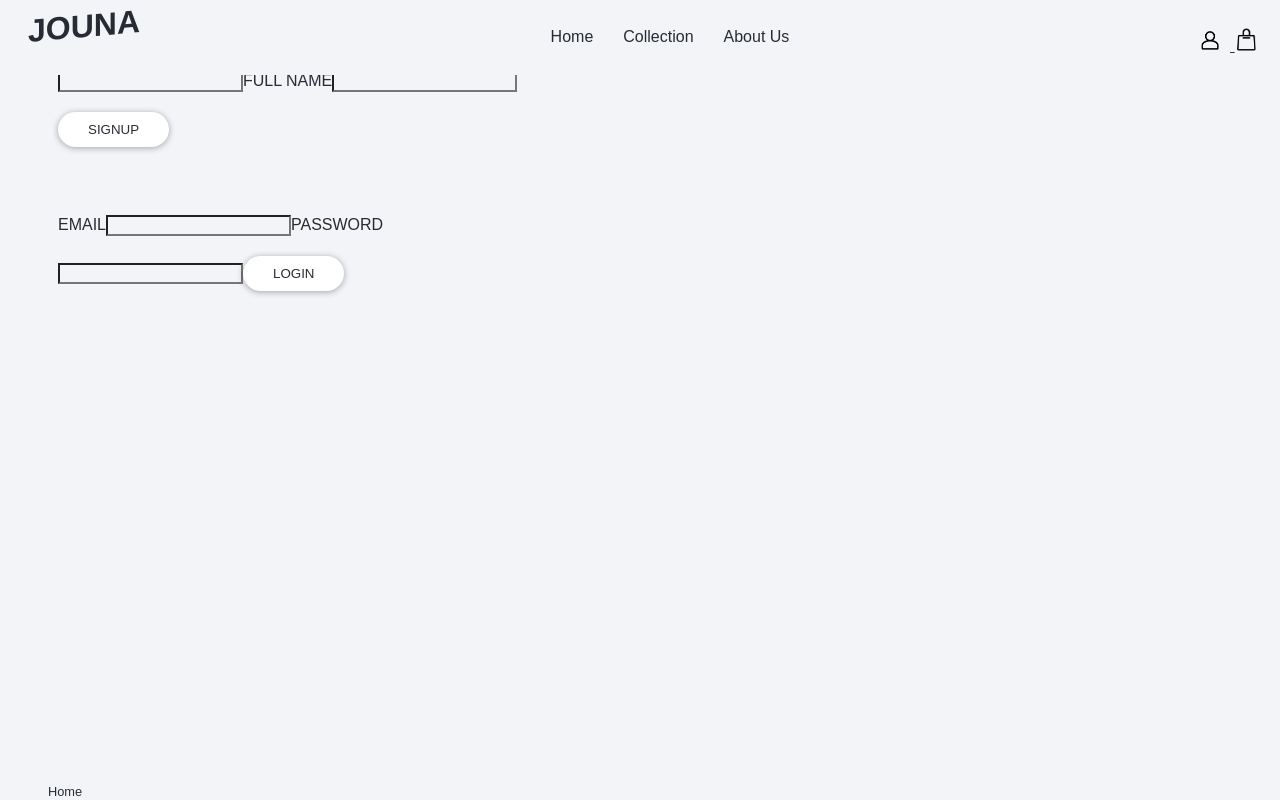
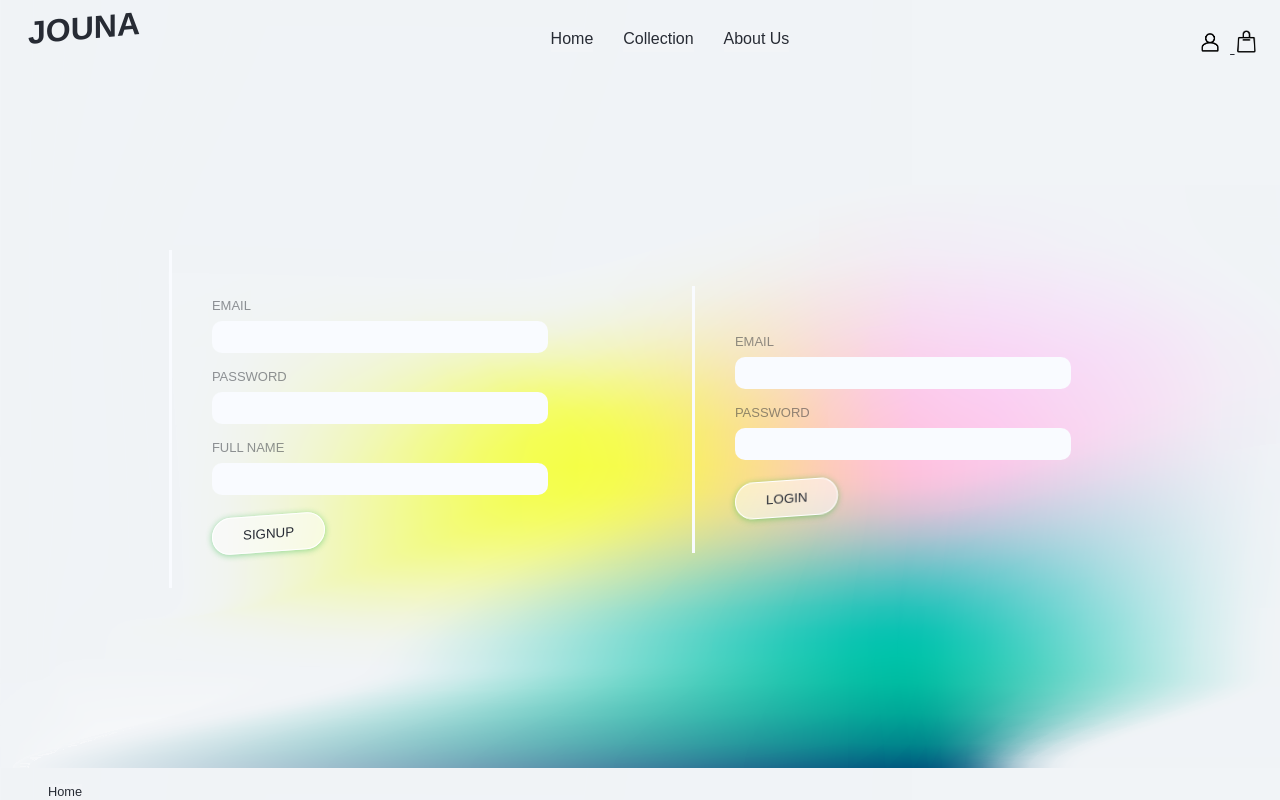
Before and after one commit to yuyujulz/furniture-store, a React (Create React App) app: page /signuplogin in a window 1280 px wide. Shown: the top 800 px of the page. Built offline with nearby package versions, Linux system fonts and the light colour scheme; no server answers; a web font is replaced by a local one.

Commit message:
changed a lot of visual:buttons, background image, colour scheme, added few pages, added sign in login page and form, played with positioning and layouts, stuck footer to the bottom, rewrote some css

```diff
--- a/src/components/AddItem.jsx
+++ b/src/components/AddItem.jsx
@@ -15,6 +15,7 @@ export default function AddItem(props) {
     const [stock, setStock] = useState(1);
     const [imageUrl, setImageUrl] = useState("");
     const [category, setCategory] = useState("");
+    const [color, setColor] = useState("");
   /* eslint-enable */
   const closeHandler = () => { props.onCancel() }
 
@@ -41,6 +42,7 @@ export default function AddItem(props) {
           stock,
           imageUrl,
           category,
+          color
         })
         .then((res) => {
           setTitle("");
@@ -50,6 +52,7 @@ export default function AddItem(props) {
           setStock(0);
           setImageUrl("");
           setCategory("");
+          setColor("")
           alert("Item been added!");
           closeHandler()
         })
@@ -106,6 +109,7 @@ export default function AddItem(props) {
               value={stock}
             />
           </div>
+          <div className="selectForm">
 
           <label>Category</label>
             <select
@@ -120,6 +124,23 @@ export default function AddItem(props) {
               <option value="chair">Chair</option>
             </select>
 
+            <label>Color</label>
+            <select
+              name="color"
+              className="color"
+              onChange={(e) => setColor(e.target.value)}
+              value={color}
+            >
+              <option value="black">Black</option>
+              <option value="white">White</option>
+              <option value="yellow">Yellow</option>
+              <option value="brown">Brown</option>
+              <option value="blue">Blue</option>
+              <option value="pattern">Pattern</option>
+              <option value="offWhite">Off White</option>
+              <option value="gray">gray</option>
+            </select>
+</div>
            {/* ADD ITEM IMAGE */}
 
           <label>Upload an Image</label>
--- a/src/components/Login.jsx
+++ b/src/components/Login.jsx
@@ -5,7 +5,7 @@ export default function LogIn(){
         <div >
 
 
-            <form action="submit" className="loginForm">
+            <form action="submit" className="loginForm signUp">
                     <label>EMAIL</label>
                         <input
                         className="email"
--- a/src/components/SignUp.jsx
+++ b/src/components/SignUp.jsx
@@ -5,7 +5,7 @@ export default function SignUp(){
         <div >
 
 
-                <form action="submit" className="loginForm">
+                <form action="submit" className="loginForm signUp" >
                     <label>EMAIL</label>
                         <input
                         className="email"
--- a/src/index.scss
+++ b/src/index.scss
@@ -4,25 +4,32 @@
 
 
 * {
-  background-color: rgb(242,244,247);
   color: rgb(39,43,52);
   font-family: sans-serif;
+}
+body{
+  background-image: url("./images/gradient-buttom.png");
+  background-attachment: fixed;
 }
 
 .btn {
   border: none;
-  background-color: white;
+  background-color:  rgb(255, 255, 255, 0.5);
   padding: 10px 30px;
   border-radius: 50px;
-  box-shadow: 0px 1px 6px rgb(39,43,52, 0.4);
+  box-shadow: 0px 1px 6px rgba(24, 181, 56, 0.459);
+  border: 1px solid white;
   margin: 20px auto;
   margin-right: 15px;
+  font-family: "larken", sans-serif;
+  transform: skewY(-4deg);
 }
 
 .btn:hover {
-  transform: scale(1.06) perspective(1.5px);
+  transform: scale(1) perspective(1.5px) skewY(3deg);
   transition-timing-function: ease-in-out;
-  transition-duration: 150ms;
+  transition-duration: 200ms;
+  background-color:  rgba(246, 246, 246, 0.9);
 }
 
 /*Navbar*/
@@ -186,8 +193,9 @@ position: absolute;
     align-items: center;
     z-index: 10;
     position: fixed;
-    top: 5vh;
+    top: 6vh;
     left: calc(50% - 15rem);
+    height: 80%;
 
       label{
         width: 100%;
@@ -219,6 +227,10 @@ position: absolute;
         height: 5rem;
         margin-bottom: 10px;
       }
+      .selectForm{
+        display: flex;
+        justify-content: center;
+      }
   }
 
   .backdrop {
@@ -235,26 +247,33 @@ position: absolute;
   padding-top: 5vh;
   position:inherit;
   left: calc(1.5%);
+  margin: 0 40px;
 
     .card{
-    display: inline-flex;
-    width: 40vh;
-    height: 40vh;
-    margin: 10px;
-    border: 1px solid rgb(58, 57, 57, 0.3);
-    border-radius: 20px;
-    padding: 15px;
-    padding-top: 25px;
-    box-sizing:content-box;
+    display:inline-flex;
+    width: 30vh;
+    // height: 30vh;
+    // margin: 10px ;
+    // border: 1px solid rgb(255, 255, 255);
+    // border-radius: 20px;
+    // padding: 10px;
+    // padding-top: 15px;
+    // box-sizing:content-box;
+    // background-color: rgba(226, 90, 0, 0.1);
+    // backdrop-filter: blur(5px);
+    // box-shadow: 0px 1px 16px rgb(255, 255, 255, 0.9);
 
       img{
-        display:flex;
-        justify-content: center;
-        width: 80%;
-        height: 20vh;
+
+        max-width: 30vw;
+        height: 30vh;
+        // border-radius: 15px;
         overflow:hidden;
-        border: 1px solid rgb(58, 57, 57, 0.3);
-
+        box-sizing: border-box;
+        margin-left: 5px;
+      }
+      .infoOnCard{
+        text-decoration: none;
       }
 
 }
@@ -283,21 +302,52 @@ position: absolute;
   .aboutUs-txt{
     padding-top: 15vh;
     position:inherit;
+    // background-image: url("./images/gradient-buttom.png");
   }
 
 
   // user login sign up
 
   .loginSignup{
-    display: inline-block;
+    display: flex;
+    align-items: center;
+    justify-content: center;
     margin: 10px;
+    padding-top: 30vh;
+    position:inherit;
+    margin-left: 9%;
+
 
     .loginForm{
+      display: block;
       width: 30rem;
       padding-left: 40px;
       padding-top: 2rem;
       padding-bottom: 1rem;
       align-items: center;
+
   }
+    input{
+      width: 70%;
+      height: 2rem;
+      border-radius: 10px;
+      border-style: none;
+      background-color: rgb(249, 251, 255);
+      box-sizing: border-box;
+      display: block;
+    }
+    label{
+      width: 100%;
+      display:block;
+      margin-top: 1rem;
+      margin-bottom: 0.5rem;
+      text-transform: uppercase;
+      color: rgb(39,43,52, 0.5);
+      font-size: small;
+    }
+
+    .signUp{
+      border-left: 3px solid rgb(249, 251, 255);
+    }
 
 }
--- a/src/pages/Collection.js
+++ b/src/pages/Collection.js
@@ -54,12 +54,13 @@ function Collection(props) {
                             return (
                                 <div className="card">
                                     <div className="card-content">
-                                    <Link to={`/item/${item._id}`}>
+                                    <Link to={`/item/${item._id}`} className="infoOnCard">
                                         <img src={item.imageUrl} alt="furniture-img" />
-                                        <p>{item.title}</p>
-                                        <span>£{item.price}</span>
+
+                                        <p >{item.title}</p>
+                                        <span >£{item.price}</span>
                                         <br/>
-                                        <button className="btn">Item details</button>
+                                        <button className="btn">Deets</button>
                                     </Link>
                                     </div>
                                 </div>
```
Also changed, not shown: src/images/gradient-buttom.png (added).
